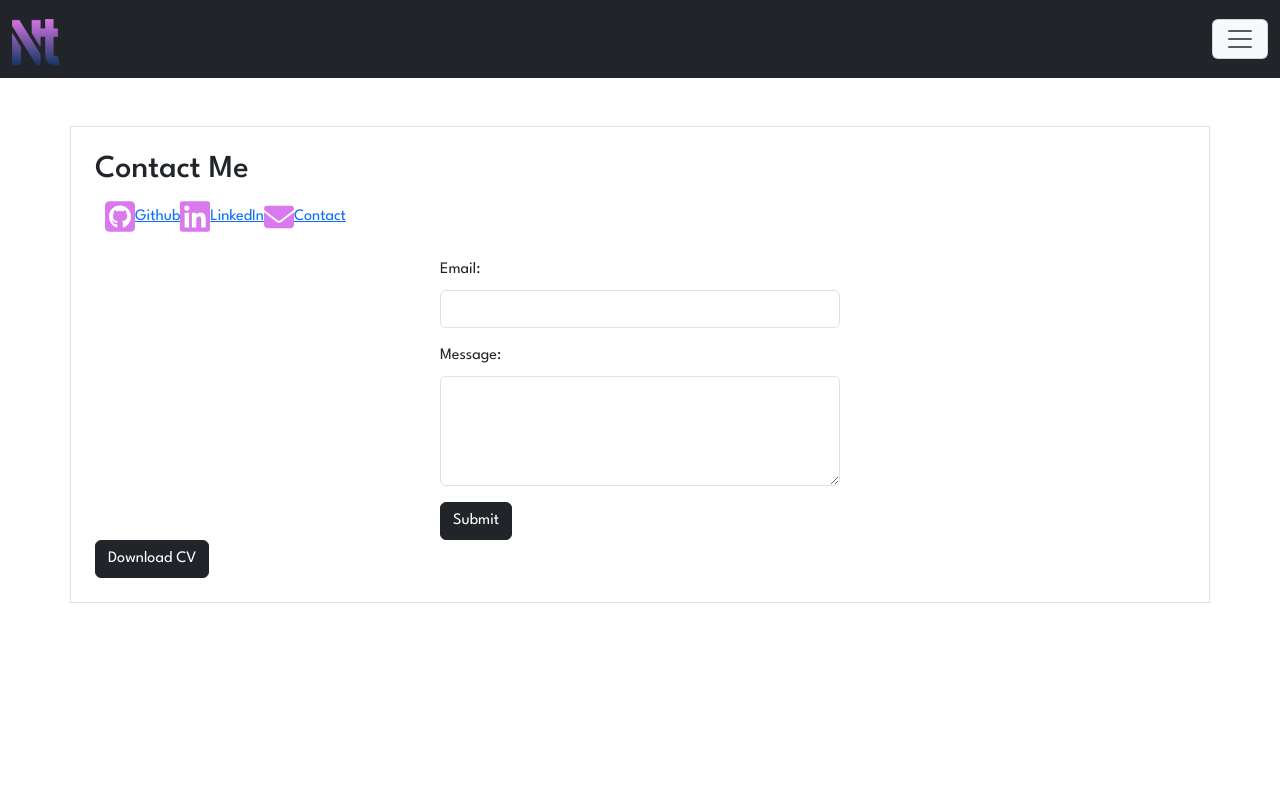
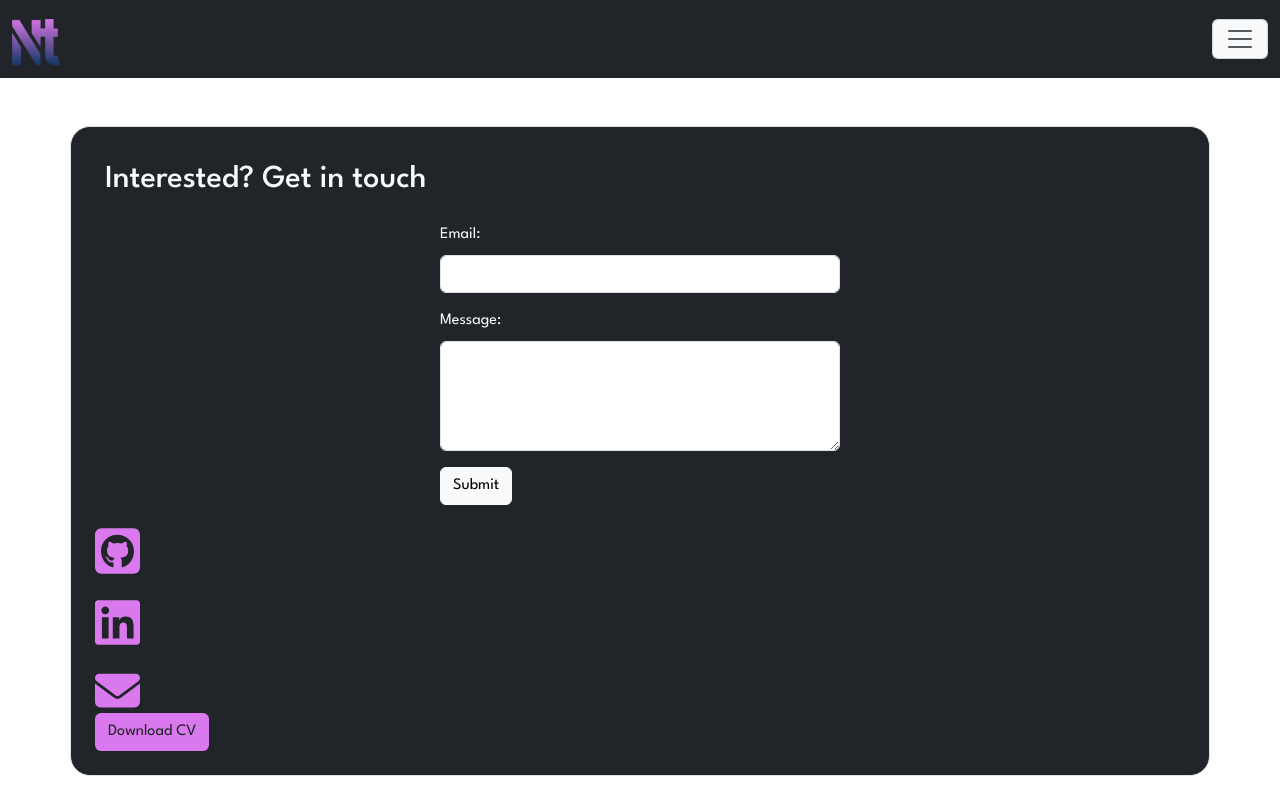
Before and after one commit to NadineTsianta/react_Portfolio, a React (Vite) app: page /contact in a window 1280 px wide. Built offline with nearby package versions, Linux system fonts and the light colour scheme.

Commit message:
updated colour

```diff
--- a/src/components/pages/Contact.jsx
+++ b/src/components/pages/Contact.jsx
@@ -18,30 +18,31 @@ const ContactEl = () => {
   const handleSubmit = (e) => {
     e.preventDefault();
     console.log("Form data:", formData);
-
   };
 
   const handleDownload = () => {
-
     const pdfPath = process.env.PUBLIC_URL + "../../../N.Tsianta_CV_.pdf";
     window.open(pdfPath, "_blank");
   };
 
   return (
-    <div className="container mt-5 border p-4 text-left">
-      <h2>Contact Me</h2>
-      <div className="card-header mb-4" style={{alignItems: "flex-start", margin: " 10px"}}>
-        <a href="https://github.com/NadineTsianta" target="_blank" >
-          <img src="../../../square-github.svg" alt="github" className="contact-icon" style={{maxWidth: "30px"}}/>
-        Github</a>
-        <a href="https://www.linkedin.com/in/nadine-tsianta/" target="_blank" >
-          <img src="../../../linkedin (1).svg" alt="LinkedIn" className="contact-icon"style={{maxWidth: "30px"}}/>
-        LinkedIn</a>
-        <a href="#" target="_blank" >
-          <img src="../../../envelope-solid.svg" alt="mail" className="contact-icon" style={{maxWidth: "30px"}}/>
-        Contact</a>
+    <div className="dg-dark">
+      <div
+        className="container mt-5 border p-4 bg-dark text-light"
+        style={{ borderRadius: "20px" }}
+      >
+        <div
+          className="card-header mb-4 "
+          style={{ alignItems: "flex-start", margin: " 10px" }}
+        >
+          <h2>Interested? Get in touch</h2>
+
         </div>
-      <form onSubmit={handleSubmit} className="mx-auto" style={{ maxWidth: "400px" }}>
+        <form
+          onSubmit={handleSubmit}
+          className="mx-auto"
+          style={{ maxWidth: "400px" }}
+        >
           <div className="mb-3">
             <label htmlFor="email" className="form-label">
               Email:
@@ -70,14 +71,51 @@ const ContactEl = () => {
               required
             ></textarea>
           </div>
-        <button type="submit" className="btn btn-dark">
+          <button type="submit" className="btn btn-light">
             Submit
           </button>
         </form>
 
-      <button onClick={handleDownload} className="btn btn-dark">
+        <div >
+
+          <div style={{ paddingTop: "20px"}}>
+            <a href="https://github.com/NadineTsianta" target="_blank">
+              <img
+                src="../../../square-github.svg"
+                alt="github"
+                className="contact-icon"
+                style={{ maxWidth: "45px" }}
+              />
+            </a>
+          </div>
+          <div style={{ paddingTop: "20px" }}>
+            <a
+              href="https://www.linkedin.com/in/nadine-tsianta/"
+              target="_blank"
+            >
+              <img
+                src="../../../linkedin (1).svg"
+                alt="LinkedIn"
+                className="contact-icon"
+                style={{ maxWidth: "45px" }}
+              />
+            </a>
+          </div>
+          <div style={{ paddingTop: "20px" }}>
+            <a href="#" target="_blank">
+              <img
+                src="../../../envelope-solid.svg"
+                alt="mail"
+                className="contact-icon"
+                style={{ maxWidth: "45px" }}
+              />
+            </a>
+          </div>
+        </div>
+        <button onClick={handleDownload} className="btn" style={{backgroundColor:"#DA79EE"}}>
           Download CV
         </button>
+      </div>
     </div>
   );
 };
--- a/src/components/pages/Project-list.jsx
+++ b/src/components/pages/Project-list.jsx
@@ -8,6 +8,7 @@ const projects = [
     link: "https://nadinetsianta.github.io/FlavorFusion/",
     description:
       "FlavourFusion is a real-world front-end application that was built with the mission to bring you the app that will empower you to become a kitchen maestro effortlessly! I was part of the front-end team were I designed the framewords and the recipes page.",
+      githublink:"https://github.com/NadineTsianta/FlavorFusion",
   },
   {
     title: "Bootstrap Portfolio _Personal Project",
@@ -15,6 +16,7 @@ const projects = [
     link:"https://nadinetsianta.github.io/Bootstrap-Portfolio/",
     description:
       "This project's requirement was to leverage Bootstrap elements to craft a dynamic portfolio showcasing my latest work. It builds upon the previous portfolio, which was created exclusively using HTML.",
+      githublink:"https://github.com/NadineTsianta/Bootstrap-Portfolio",
   },
   {
     title: "Password Generator _Personal Project",
@@ -22,6 +24,7 @@ const projects = [
     link:"https://nadinetsianta.github.io/Password_Generator/",
     description:
       "This project's requirement was to create an application that an employee can use to generate a random password based on criteria they’ve selected. The prompts that appear at the top of the screen aks the user to select what they would like to include in the password.",
+      githublink:"https://github.com/NadineTsianta/Password_Generator",
   },
 ];
 
--- a/src/components/pages/ProjectsPage.jsx
+++ b/src/components/pages/ProjectsPage.jsx
@@ -13,7 +13,7 @@ const ProjectEl = () => {
             key={index}
             className="col-lg-4 col-md-6 mb-4"
           >
-            <div className={`card ${index === 0 ? "active" : ""}`} >
+            <div className={`card ${index === 0 ? "active" : ""} bg-dark text-light`} >
               <img
                 src={project.image}
                 className="card-img-top"
@@ -23,9 +23,13 @@ const ProjectEl = () => {
               <div className="card-body" style={{ height: `calc(50% - ${imageHeight})` }}>
                 <h5 className="card-title">{project.title}</h5>
                 <p className="card-text">{project.description}</p>
-                <a href={project.link} className="btn btn-dark">
+                <a href={project.link} className="btn btn-light">
                   Visit
                 </a>
+                <a href={project.githublink} className="btn btn-light">
+                  Github link
+                </a>
+
               </div>
             </div>
           </div>
```
Lines whose indentation alone changed are shown as unchanged.
